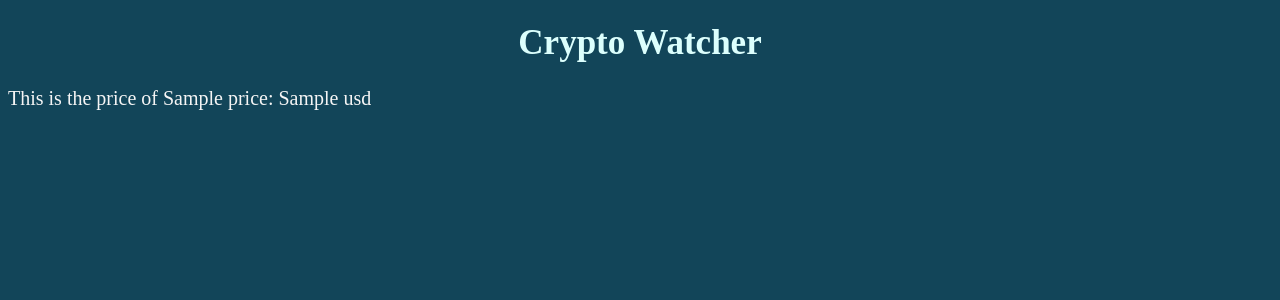
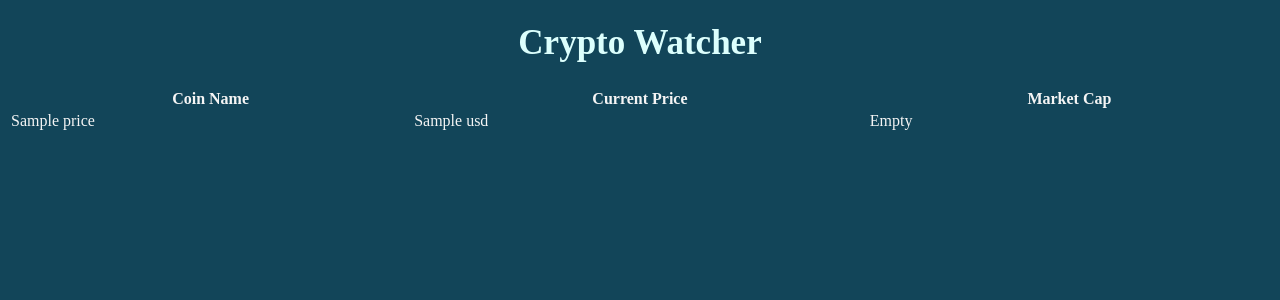
Before and after one commit to TheKing-coder68/Crypto-Watching, a Flask app: template templates/index.html in a window 1280 px wide. Shown: the top 300 px of the page. Run offline with Flask 2, Linux system fonts and the light colour scheme; the template is opened without the code that fills it: most values are stand-ins (such as "Sample title", 1, 10 or a date in 2020).

Commit message:
I added a table to display the coin, price, and eventually the market cap too.

```diff
--- a/main.py
+++ b/main.py
@@ -1,24 +1,25 @@
 from flask import Flask, render_template
 from pycoingecko import CoinGeckoAPI
-# import requests
+import requests
+# https://api.coingecko.com/api/v3/coins/markets?vs_currency=usd&order=market_cap_desc
 
 
 cg = CoinGeckoAPI()
 app = Flask('app')
 
 
-# def fetch_data(id, vs_currencies):
-#   res = requests.get(f"https://api.coingecko.com/api/v3/simple/price?ids={id}&vs_currencies={vs_currencies}").json()
-#   return res
+def fetch_data(id, vs_currencies):
+	res = requests.get(f"https://api.coingecko.com/api/v3/simple/price?ids={id}&vs_currencies={vs_currencies}").json()
+	return res
 
-
+fetch_data('litecoin', 'usd')
 
 @app.route('/')
 def main():
-	prices = cg.get_price(ids='bitcoin,litecoin,ethereum', vs_currencies='usd')
+	prices = cg.get_price(ids='bitcoin, litecoin, dogecoin', vs_currencies='usd')
 	# data = fetch_data(id='bitcoin', vs_currencies='usd')
 	# print(data['bitcoin'])
-	print(prices)
+	#print(prices)
 	return render_template("index.html", price = prices)
 
 app.run(host='0.0.0.0', port = 8080, debug=True)
--- a/static/index.css
+++ b/static/index.css
@@ -9,3 +9,6 @@ background-color: #124559;
 	font-size: 20px;
 	color: whitesmoke;
 }
+.container-prices{
+	color: whitesmoke;
+}
--- a/templates/index.html
+++ b/templates/index.html
@@ -10,7 +10,21 @@
 	<h1 id="h1-main"align="center">Crypto Watcher</h1>
 
 	{% for name,value in price.items() %}
-	<p id = price-statement>This is the price of {{name}}: {{value.usd}}</p>
+	<div class="container-prices">
+		<table style="width:100%">
+			<tr>
+    			<th>Coin Name</th>
+    			<th>Current Price</th>
+    			<th>Market Cap</th>
+  			</tr>
+  			<tr>
+    			<td>{{name}}</td>
+    			<td>{{value.usd}}</td>
+    			<td>Empty</td>
+  			</tr>
+		</table>
+	</div>
+	<!-- <p id = price-statement>This is the price of {{name}}: {{value.usd}}</p> -->
 	{% endfor %}
 </body>
 </html>
```
